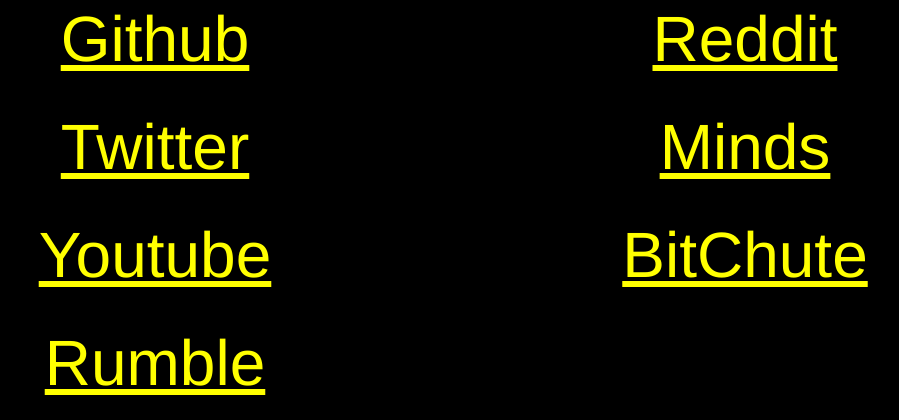
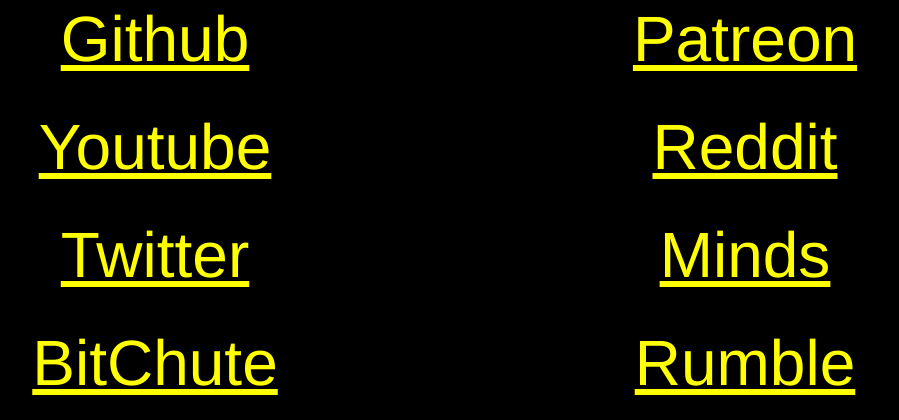
Before and after one commit to ImmersiveRPG/ImmersiveRPG.com, a PHP site: page / in a window 1280 px wide. Shown: the part 768-1188 px from the top of the page, without its empty margins (190-1089 px from the left). Run offline with PHP 8.4, Linux system fonts and the light colour scheme; data that the repository does not hold is empty.

Commit message:
Added link to patreon

```diff
--- a/index.php
+++ b/index.php
@@ -201,6 +201,10 @@
 		</segment>
 		<segment class="links">
 			<div><a href="https://github.com/ImmersiveRPG">Github</a></div>
+			<div><a href="https://www.patreon.com/ImmersiveRPG">Patreon</a></div>
+		</segment>
+		<segment class="links">
+			<div><a href="https://www.youtube.com/channel/UCfRXKGrGO9h6O0lAsSjbsCw">Youtube</a></div>
 			<div><a href="https://reddit.com/u/ImmersiveRPG">Reddit</a></div>
 		</segment>
 		<segment class="links">
@@ -208,12 +212,8 @@
 			<div><a href="https://minds.com/ImmersiveRPG">Minds</a></div>
 		</segment>
 		<segment class="links">
-			<div><a href="https://www.youtube.com/channel/UCfRXKGrGO9h6O0lAsSjbsCw">Youtube</a></div>
 			<div><a href="https://bitchute.com/ImmersiveRPG">BitChute</a></div>
-		</segment>
-		<segment class="links">
 			<div><a href="https://rumble.com/user/ImmersiveRPG">Rumble</a></div>
-			<div></div>
 		</segment>
 
 		<footer>
```
